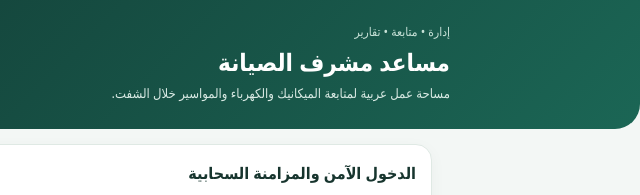
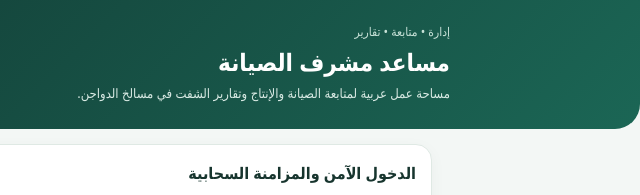
Before and after one commit to zn2a3m-ui/voice-fault-reports, a plain HTML site: page index.html in a window 1280 px wide. Shown: the top 195 px of the page, 640-1280 px from the left. Drawn offline with Linux system fonts and the light colour scheme.

Commit message:
Clarify app purpose for poultry maintenance and production

```diff
--- a/index.html
+++ b/index.html
@@ -4,7 +4,7 @@
 <meta charset="utf-8">
 <meta name="viewport" content="width=device-width,initial-scale=1,viewport-fit=cover">
 <meta name="theme-color" content="#123c34">
-<meta name="description" content="مساعد مشرف الصيانة لإدارة الأعطال والتقارير وأعمال الشفت.">
+<meta name="description" content="مساعد مشرف الصيانة لمتابعة أعطال الصيانة وتقارير الإنتاج وأعمال الشفت في مسالخ الدواجن.">
 <link rel="manifest" href="./manifest.webmanifest">
 <link rel="icon" href="./icon.svg" type="image/svg+xml">
 <meta name="apple-mobile-web-app-capable" content="yes">
@@ -17,7 +17,7 @@
 </style>
 </head>
 <body>
-<header><div class="head"><p class="eyebrow">إدارة • متابعة • تقارير</p><h1>مساعد مشرف الصيانة</h1><p>مساحة عمل عربية لمتابعة الميكانيك والكهرباء والمواسير خلال الشفت.</p></div></header>
+<header><div class="head"><p class="eyebrow">إدارة • متابعة • تقارير</p><h1>مساعد مشرف الصيانة</h1><p>مساحة عمل عربية لمتابعة الصيانة والإنتاج وتقارير الشفت في مسالخ الدواجن.</p></div></header>
 <main class="wrap">
 <style>
 .auth-panel{background:#fff;border:1px solid var(--line);border-radius:16px;padding:15px;margin:0 0 13px;box-shadow:0 4px 16px #173c300a}
```
